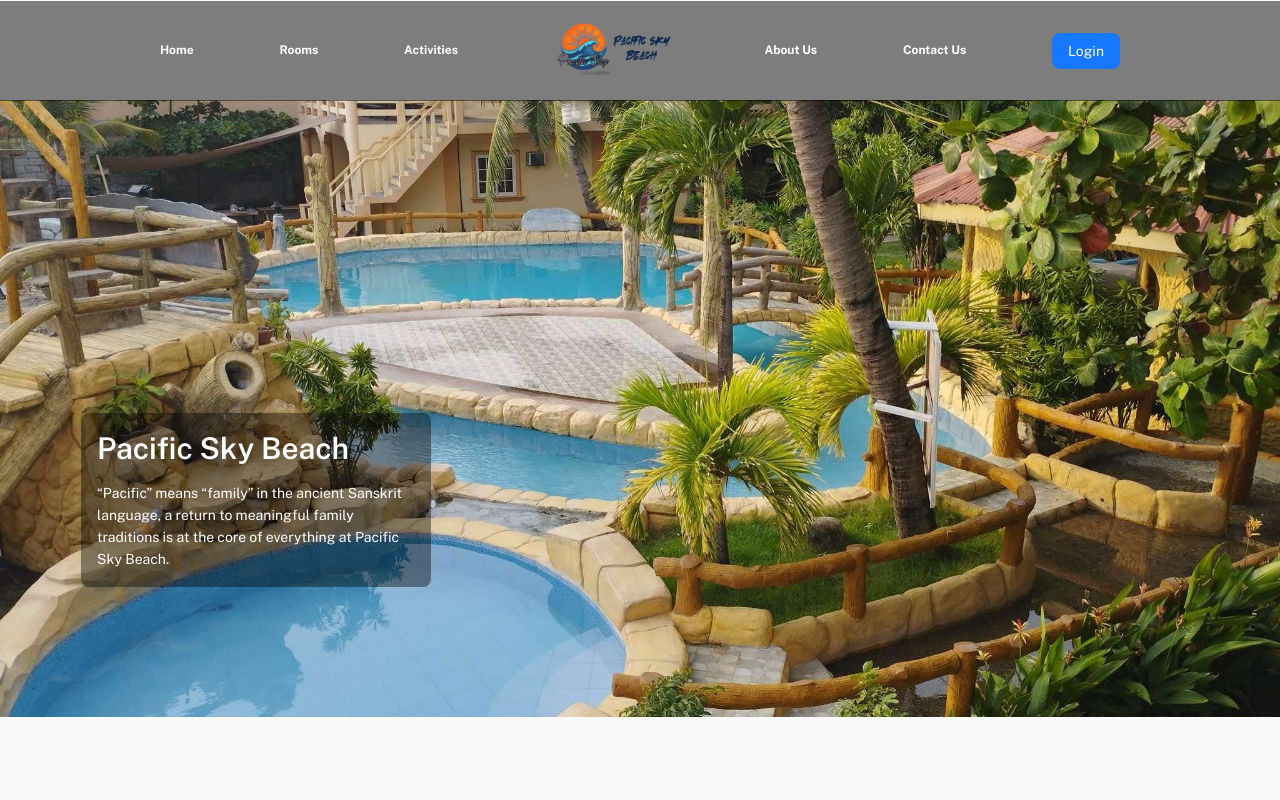
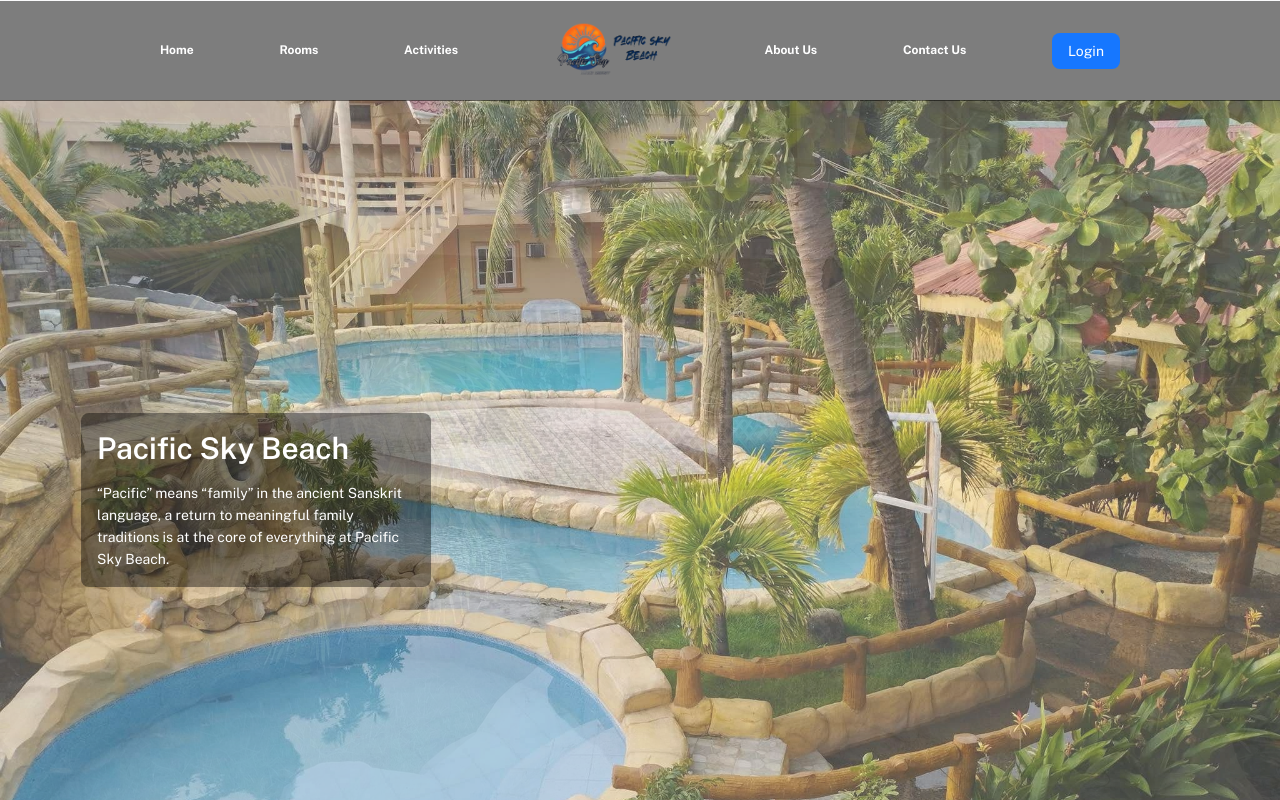
Before and after one commit to STI-App-Dev-2024/BSIT3.1C-Web-Based-Management-Pacific-Sky-Beach-Resort, a React (Vite) app in the folder client/: page / in a window 1280 px wide. Shown: the top 800 px of the page. Built offline with nearby package versions, Linux system fonts and the light colour scheme.

Commit message:
Merged PR 105: fix: height
fix: height

Cherry picked from !104

```diff
--- a/client/src/components/Carousel.jsx
+++ b/client/src/components/Carousel.jsx
@@ -7,10 +7,11 @@
 
     <MUICarousel
       indicators={false}
-      height={617}
+      height={'100dvh'}
       autoPlay={true}
+      interval={5000}
+      duration={1000}
       animation="fade"
-      navButtonsAlwaysVisible={false}
       navButtonsProps={{
         style: {
           borderRadius: 50
```
